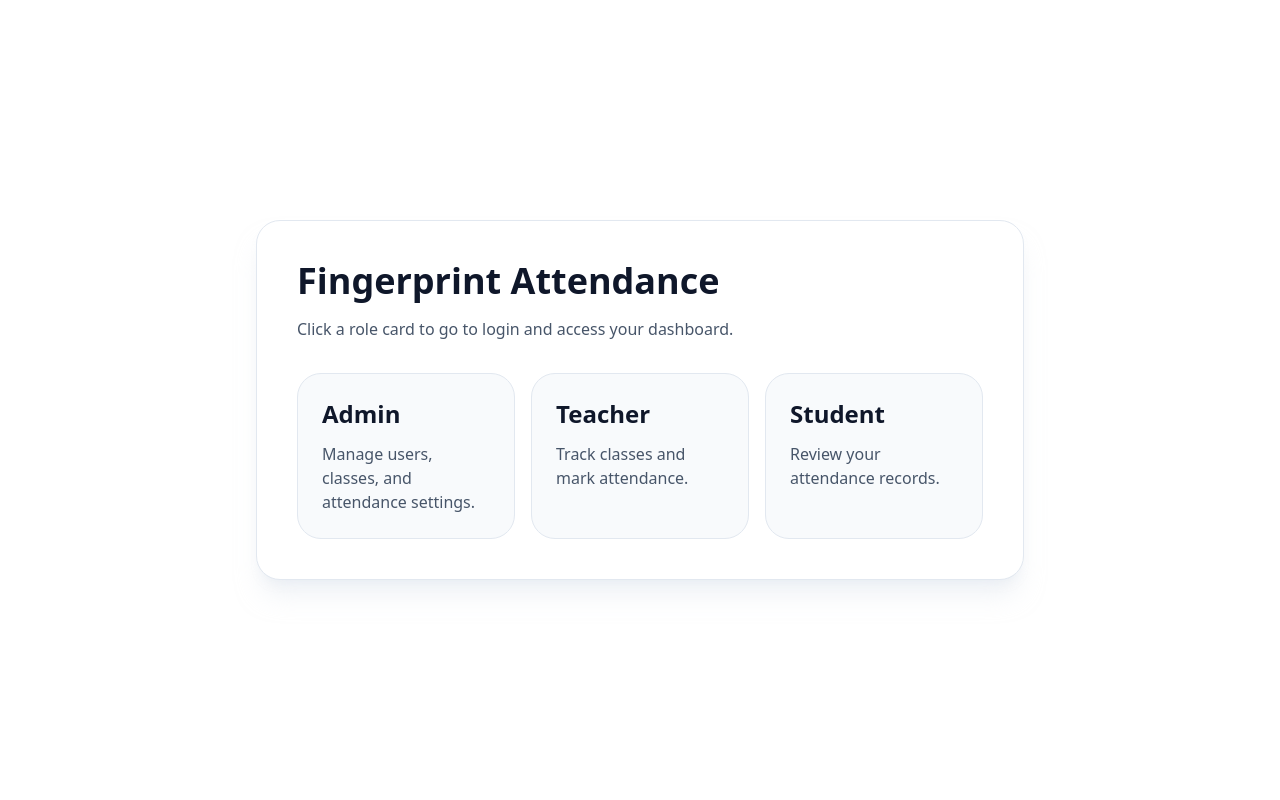
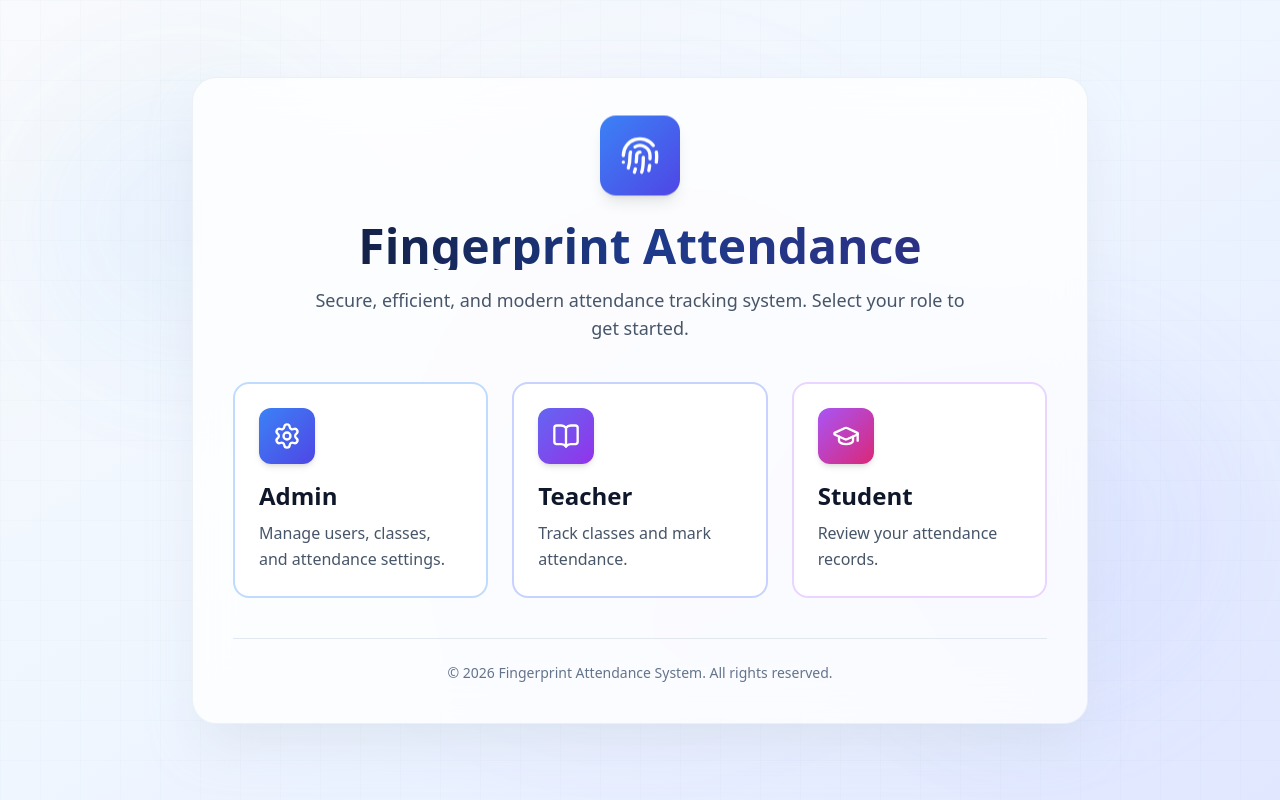
Before and after one commit to PrinceKhanX/fingerprint-attendance-system, a Next.js app: page / in a window 1280 px wide. Built offline with nearby package versions, Linux system fonts and the light colour scheme.

Commit message:
Upgrade landing page UI with modern design, animations, and improved visual hierarchy

```diff
--- a/src/app/page.tsx
+++ b/src/app/page.tsx
@@ -1,44 +1,135 @@
+'use client'
+
 import Link from 'next/link'
+import { Settings, BookOpen, GraduationCap, Fingerprint } from 'lucide-react'
+import { useEffect, useState } from 'react'
 
 const cards = [
   {
     title: 'Admin',
     description: 'Manage users, classes, and attendance settings.',
     href: '/login?role=ADMIN',
+    icon: Settings,
+    color: 'from-blue-500 to-indigo-600',
+    borderColor: 'border-blue-200',
+    hoverBorder: 'hover:border-blue-400',
   },
   {
     title: 'Teacher',
     description: 'Track classes and mark attendance.',
     href: '/login?role=TEACHER',
+    icon: BookOpen,
+    color: 'from-indigo-500 to-purple-600',
+    borderColor: 'border-indigo-200',
+    hoverBorder: 'hover:border-indigo-400',
   },
   {
     title: 'Student',
     description: 'Review your attendance records.',
     href: '/login?role=STUDENT',
+    icon: GraduationCap,
+    color: 'from-purple-500 to-pink-600',
+    borderColor: 'border-purple-200',
+    hoverBorder: 'hover:border-purple-400',
   },
 ]
 
 export default function Home() {
+  const [mounted, setMounted] = useState(false)
+
+  useEffect(() => {
+    setMounted(true)
+  }, [])
+
   return (
-    <main className="min-h-screen flex items-center justify-center p-6">
-      <div className="w-full max-w-3xl rounded-3xl border border-slate-200 bg-white p-10 shadow-xl shadow-slate-200/50">
-        <h1 className="text-4xl font-semibold text-slate-900">Fingerprint Attendance</h1>
-        <p className="mt-4 text-slate-600">
-          Click a role card to go to login and access your dashboard.
+    <main className="min-h-screen flex items-center justify-center p-6 bg-gradient-to-br from-slate-50 via-blue-50 to-indigo-100 relative overflow-hidden">
+      {/* Background decorative elements */}
+      <div className="absolute inset-0 overflow-hidden pointer-events-none">
+        <div className="absolute top-20 left-10 w-72 h-72 bg-blue-400/10 rounded-full blur-3xl animate-pulse" />
+        <div className="absolute bottom-20 right-10 w-96 h-96 bg-indigo-400/10 rounded-full blur-3xl animate-pulse" style={{ animationDelay: '1s' }} />
+        <div className="absolute top-1/2 left-1/2 transform -translate-x-1/2 -translate-y-1/2 w-[600px] h-[600px] bg-purple-400/5 rounded-full blur-3xl" />
+      </div>
+
+      {/* Grid pattern overlay */}
+      <div className="absolute inset-0 bg-[linear-gradient(rgba(148,163,184,0.03)_1px,transparent_1px),linear-gradient(90deg,rgba(148,163,184,0.03)_1px,transparent_1px)] bg-[size:40px_40px] pointer-events-none" />
+
+      <div className={`w-full max-w-4xl relative z-10 transition-all duration-1000 ${mounted ? 'opacity-100 translate-y-0' : 'opacity-0 translate-y-8'}`}>
+        <div className="rounded-3xl border border-slate-200/60 bg-white/80 backdrop-blur-xl p-10 shadow-2xl shadow-slate-300/50">
+          {/* Header */}
+          <div className="text-center mb-10">
+            <div className="inline-flex items-center justify-center w-20 h-20 rounded-2xl bg-gradient-to-br from-blue-500 to-indigo-600 shadow-lg mb-6 animate-float">
+              <Fingerprint className="w-10 h-10 text-white" />
+            </div>
+            <h1 className="text-5xl font-bold bg-gradient-to-r from-slate-900 via-blue-900 to-indigo-900 bg-clip-text text-transparent mb-4">
+              Fingerprint Attendance
+            </h1>
+            <p className="text-lg text-slate-600 max-w-2xl mx-auto">
+              Secure, efficient, and modern attendance tracking system. Select your role to get started.
             </p>
-        <div className="mt-8 grid gap-4 sm:grid-cols-3">
-          {cards.map((card) => (
+          </div>
+
+          {/* Cards */}
+          <div className="grid gap-6 sm:grid-cols-3">
+            {cards.map((card, index) => {
+              const Icon = card.icon
+              return (
                 <Link
                   key={card.title}
                   href={card.href}
-              className="rounded-3xl border border-slate-200 bg-slate-50 p-6 transition hover:border-blue-300 hover:shadow-lg"
+                  className={`group relative overflow-hidden rounded-2xl border-2 ${card.borderColor} ${card.hoverBorder} bg-white p-6 transition-all duration-300 hover:shadow-xl hover:-translate-y-2 hover:scale-105`}
+                  style={{
+                    animationDelay: `${index * 150}ms`,
+                  }}
                 >
-              <h2 className="text-2xl font-semibold text-slate-900">{card.title}</h2>
-              <p className="mt-3 text-slate-600">{card.description}</p>
+                  {/* Gradient background on hover */}
+                  <div className={`absolute inset-0 bg-gradient-to-br ${card.color} opacity-0 group-hover:opacity-5 transition-opacity duration-300`} />
+
+                  {/* Icon */}
+                  <div className={`inline-flex items-center justify-center w-14 h-14 rounded-xl bg-gradient-to-br ${card.color} shadow-md mb-4 group-hover:scale-110 transition-transform duration-300`}>
+                    <Icon className="w-7 h-7 text-white" />
+                  </div>
+
+                  {/* Content */}
+                  <h2 className="text-2xl font-bold text-slate-900 mb-2 group-hover:text-transparent group-hover:bg-gradient-to-r group-hover:from-slate-900 group-hover:to-blue-600 group-hover:bg-clip-text transition-all duration-300">
+                    {card.title}
+                  </h2>
+                  <p className="text-slate-600 leading-relaxed">
+                    {card.description}
+                  </p>
+
+                  {/* Arrow indicator */}
+                  <div className="absolute bottom-4 right-4 opacity-0 group-hover:opacity-100 transform translate-x-[-10px] group-hover:translate-x-0 transition-all duration-300">
+                    <svg className="w-5 h-5 text-slate-400" fill="none" stroke="currentColor" viewBox="0 0 24 24">
+                      <path strokeLinecap="round" strokeLinejoin="round" strokeWidth={2} d="M9 5l7 7-7 7" />
+                    </svg>
+                  </div>
                 </Link>
-          ))}
+              )
+            })}
+          </div>
+
+          {/* Footer */}
+          <div className="mt-10 pt-6 border-t border-slate-200 text-center">
+            <p className="text-sm text-slate-500">
+              © {new Date().getFullYear()} Fingerprint Attendance System. All rights reserved.
+            </p>
           </div>
         </div>
+      </div>
+
+      <style jsx>{`
+        @keyframes float {
+          0%, 100% {
+            transform: translateY(0px);
+          }
+          50% {
+            transform: translateY(-10px);
+          }
+        }
+        .animate-float {
+          animation: float 3s ease-in-out infinite;
+        }
+      `}</style>
     </main>
   )
 }
```
Lines whose indentation alone changed are shown as unchanged.
